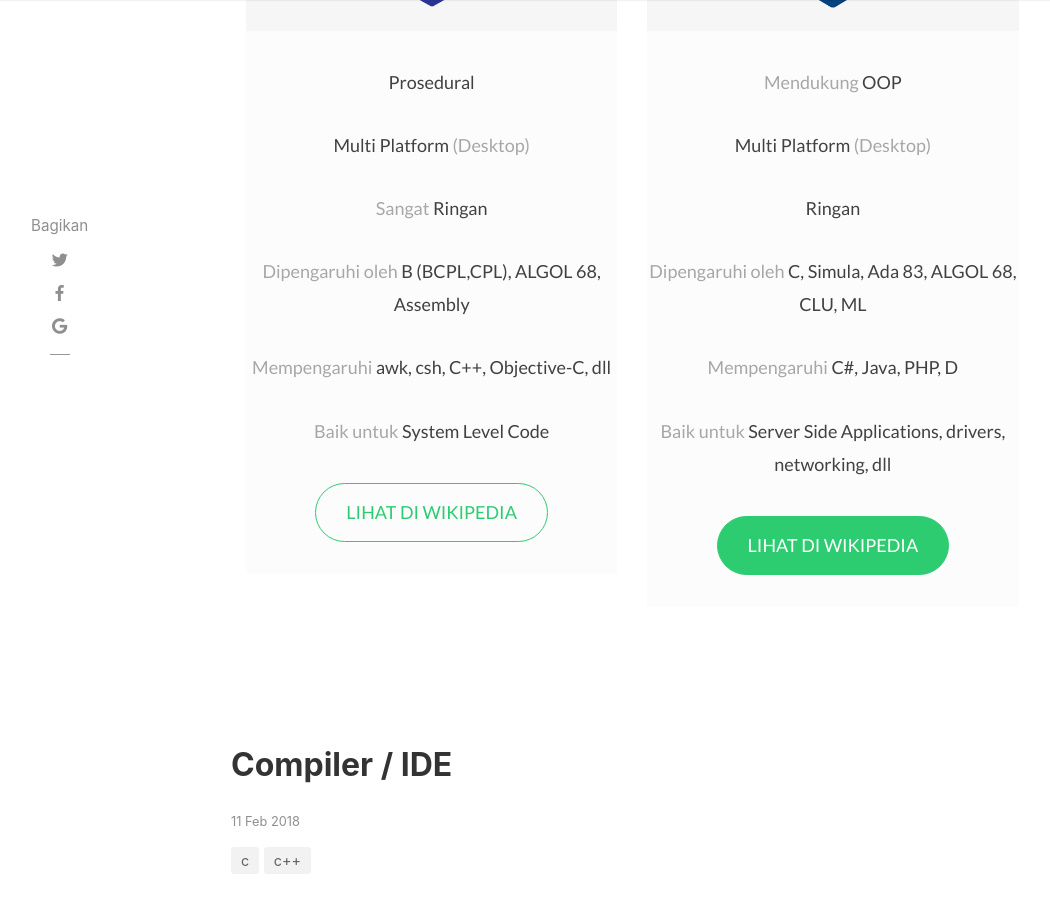
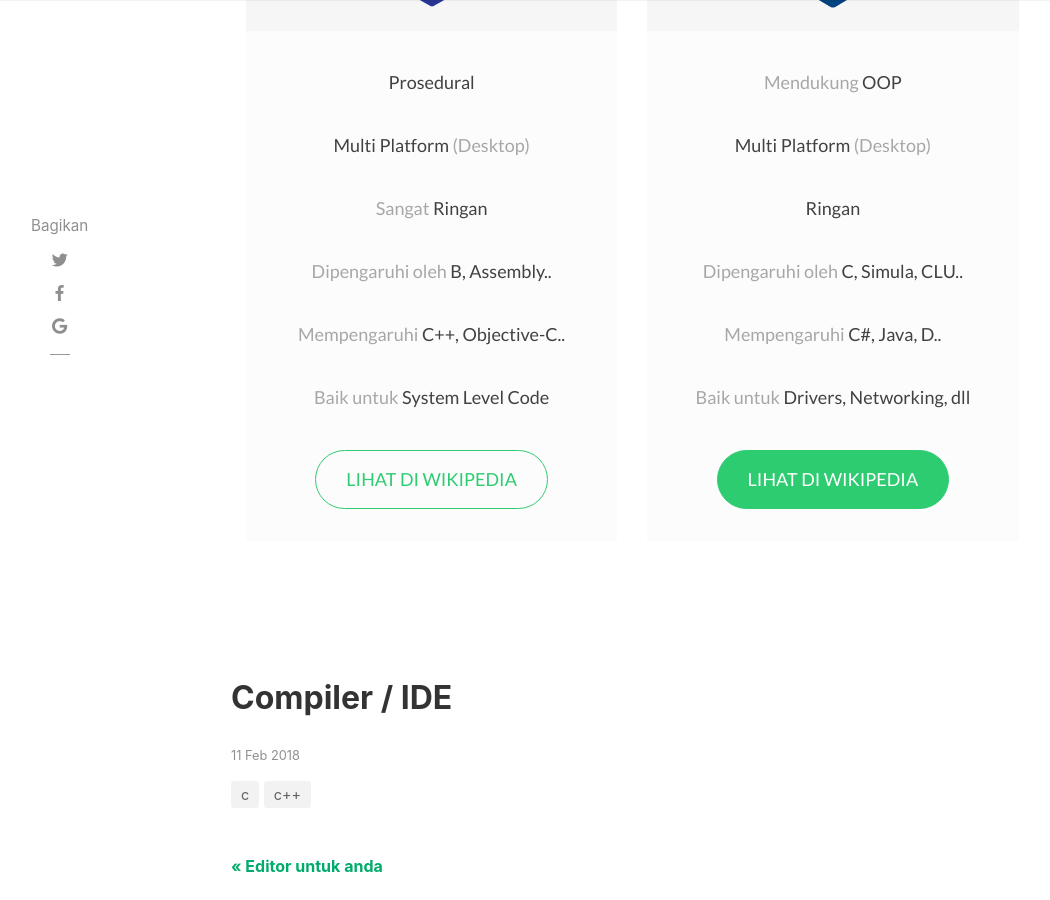
Before and after one commit to dhalul/programming-blog, a Jekyll site: the page built from _posts/2018-02-11-cpp-preparation.md, in a window 1280 px wide and 900 px high, scrolled down 2727 px. Shown: the whole window, without its empty margins (54-1104 px from the left). Built offline with Jekyll 4.4.1, drawn with Linux system fonts in a browser that asks for light colours; nearby versions of some CDN libraries; comment, search, counter and statistics services are not loaded.

Commit message:
preparation

```diff
--- a/_posts/2018-02-11-cpp-preparation.md
+++ b/_posts/2018-02-11-cpp-preparation.md
@@ -73,13 +73,13 @@ tablevs: tpricing
                             	<li><span>Prosedural</span></li>
                                 <li><span>Multi Platform</span> (Desktop)</li>
                                 <li>Sangat <span>Ringan</span></li>
-                                <li>Dipengaruhi oleh <span>B (BCPL,CPL), ALGOL 68, Assembly</span></li>
-                                <li>Mempengaruhi <span>awk, csh, C++, Objective-C, dll</span></li>
+                                <li>Dipengaruhi oleh <span>B, Assembly..</span></li>
+                                <li>Mempengaruhi <span>C++, Objective-C..</span></li>
                                 <li>Baik untuk <span>System Level Code</span></li>
                             </ul>
                         </div>
                         <div class="generic_price_btn clearfix">
-                        	<a class="https://id.wikipedia.org/wiki/C_(bahasa_pemrograman)" href="">Lihat di Wikipedia</a>
+                        	<a class="" href="https://go.programming.my.id/c-wiki" target="_blank">Lihat di Wikipedia</a>
                         </div>
                     </div>
                 </div>
@@ -103,13 +103,13 @@ tablevs: tpricing
                             	<li>Mendukung <span>OOP</span></li>
                                 <li><span>Multi Platform</span> (Desktop)</li>
                                 <li><span>Ringan</span></li>
-                                <li>Dipengaruhi oleh <span>C, Simula, Ada 83, ALGOL 68, CLU, ML</span></li>
-                                <li>Mempengaruhi <span>C#, Java, PHP, D</span></li>
-                                <li>Baik untuk <span>Server Side Applications, drivers, networking, dll</span></li>
+                                <li>Dipengaruhi oleh <span>C, Simula, CLU..</span></li>
+                                <li>Mempengaruhi <span>C#, Java, D..</span></li>
+                                <li>Baik untuk <span>Drivers, Networking, dll</span></li>
                             </ul>
                         </div>
                         <div class="generic_price_btn clearfix">
-                        	<a class="https://id.wikipedia.org/wiki/C++" href="">Lihat di Wikipedia</a>
+                        	<a class="" href="https://go.programming.my.id/cpp-wiki" target="_blank">Lihat di Wikipedia</a>
                         </div>
                     </div>
                 </div>
```
